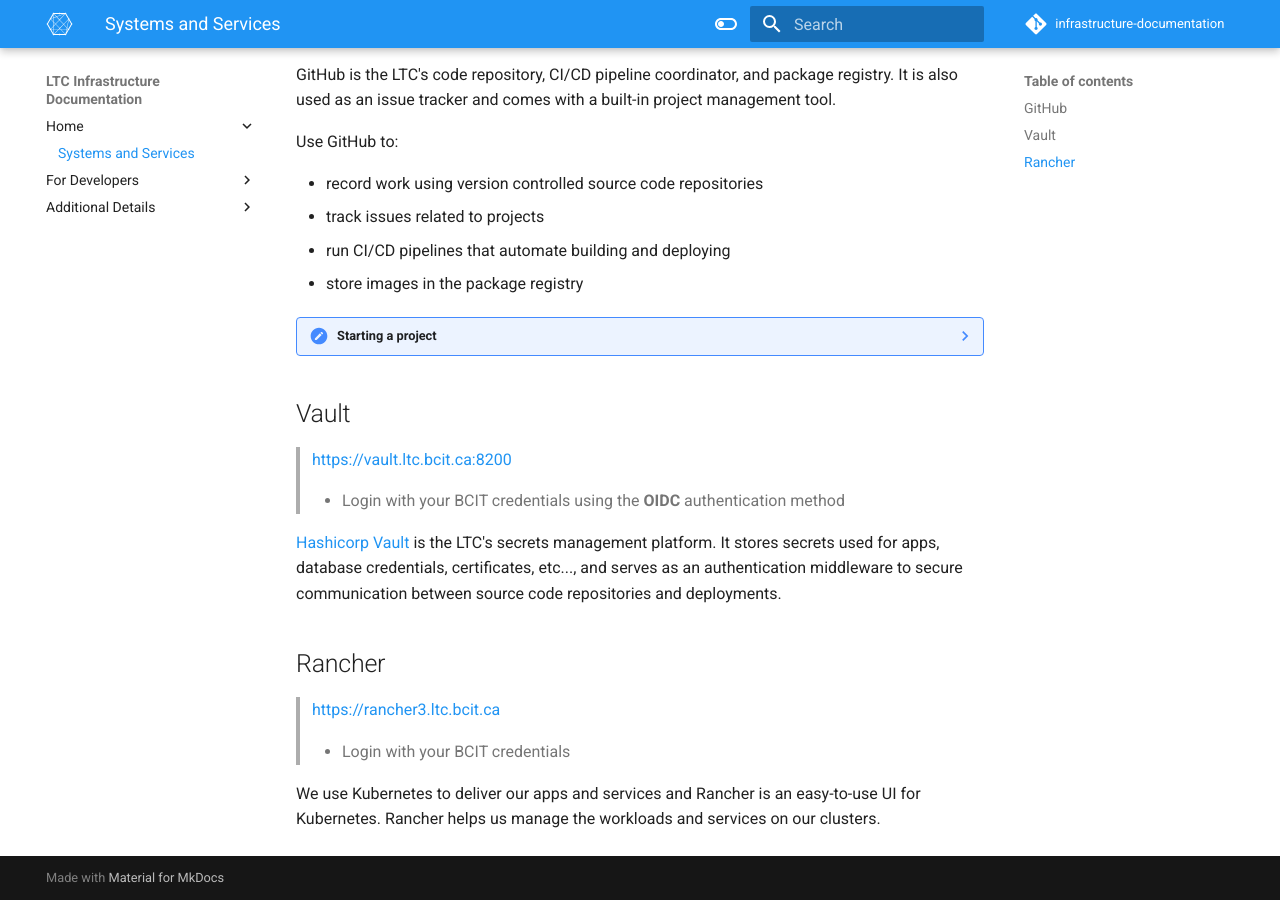
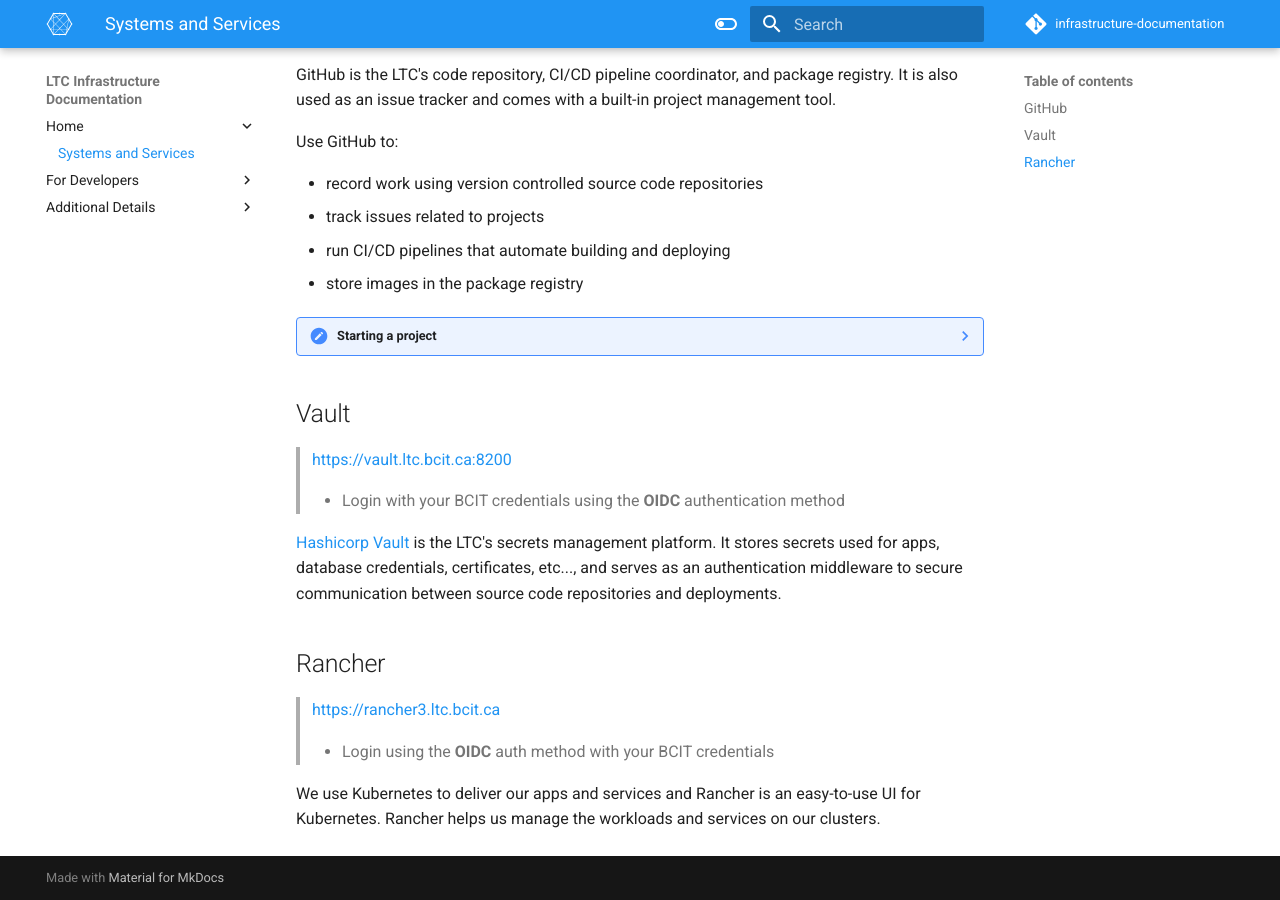
Before and after one commit to bcit-ltc/infrastructure-documentation, an MkDocs documentation site: the page built from docs/services-systems.md, in a window 1280 px wide and 900 px high, scrolled down 537 px. Built offline with MkDocs 1.6.1 and Material for MkDocs 9.7.7, drawn with Linux system fonts in a browser that asks for light colours.

Commit message:
small tweak to Rancher description

```diff
--- a/docs/services-systems.md
+++ b/docs/services-systems.md
@@ -38,6 +38,6 @@
 
 > [https://rancher3.ltc.bcit.ca](https://rancher3.ltc.bcit.ca)
 >
-> * Login with your BCIT credentials
+> * Login using the **OIDC** auth method with your BCIT credentials
 
 We use Kubernetes to deliver our apps and services and Rancher is an easy-to-use UI for Kubernetes. Rancher helps us manage the workloads and services on our clusters.
```
